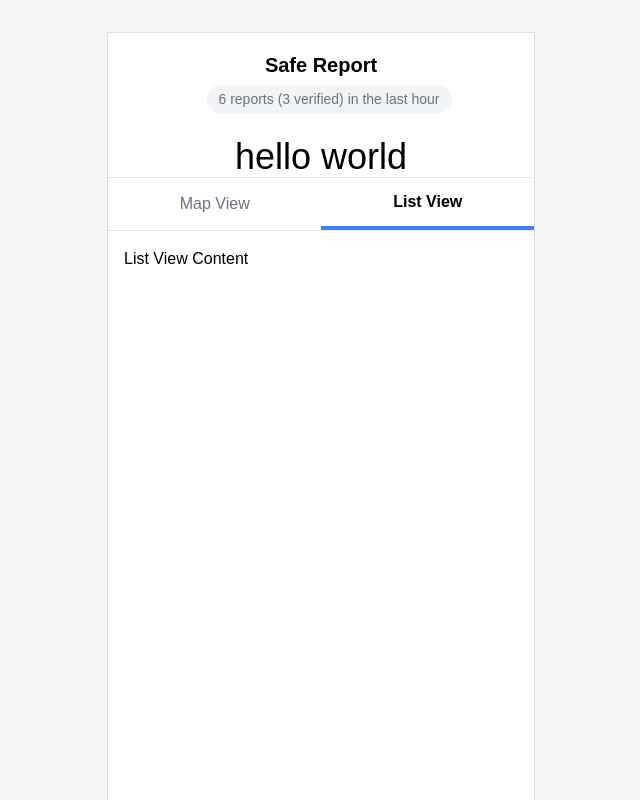
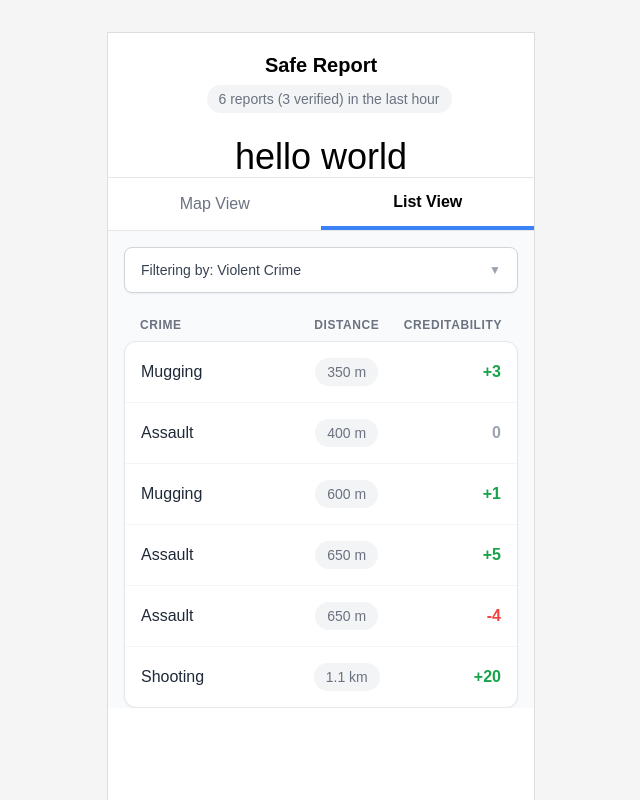
Before and after one commit to HussainM3/crime-reporting-app, a React (Vite) app: page / in a window 1280 px wide. Both pictures are taken after a click on the button "List View". Shown: the top 800 px of the page, without its empty margins (319-959 px from the left). Built offline with nearby package versions, Linux system fonts and the light colour scheme.

Commit message:
added the list view screen

```diff
--- a/src/components/ListView.jsx
+++ b/src/components/ListView.jsx
@@ -1,9 +1,68 @@
+import React from "react";
+
 const ListView = () => {
+  const reports = [
+    { type: "Mugging", distance: "350 m", score: 3 },
+    { type: "Assault", distance: "400 m", score: 0 },
+    { type: "Mugging", distance: "600 m", score: 1 },
+    { type: "Assault", distance: "650 m", score: 5 },
+    { type: "Assault", distance: "650 m", score: -4 },
+    { type: "Shooting", distance: "1.1 km", score: 20 },
+  ];
+
   return (
-    <div>
-      <div className="p-4">List View Content</div>
+    <div className="flex flex-col px-4 h-full bg-gray-50">
+      <div className="mt-4 mb-6">
+        <FilterBox label="Filtering by: Violent Crime" />
+      </div>
+
+      <div className="grid grid-cols-[1.5fr_1fr_1fr] px-4 mb-2 text-xs font-semibold text-gray-500 uppercase tracking-wider">
+        <div className="text-left self-end">Crime</div>
+        <div className="text-center self-end">Distance</div>
+        <div className="text-right self-end">Creditability</div>
+      </div>
+
+      <div className="bg-white rounded-xl shadow-sm border border-gray-200 overflow-hidden">
+        {reports.map((report, index) => (
+          <div
+            key={index}
+            className={`grid grid-cols-[1.5fr_1fr_1fr] px-4 py-4 items-center transition-colors hover:bg-gray-50 ${
+              index !== reports.length - 1 ? "border-b border-gray-100" : ""
+            }`}
+          >
+            <div className="text-left font-medium text-gray-800">
+              {report.type}
+            </div>
+
+            <div className="text-center text-sm text-gray-500 font-medium bg-gray-100 py-1 rounded-full mx-auto w-fit px-3">
+              {report.distance}
+            </div>
+
+            <div
+              className={`text-right font-bold ${getScoreColor(report.score)}`}
+            >
+              {report.score > 0 ? `+${report.score}` : report.score}
+            </div>
+          </div>
+        ))}
+      </div>
     </div>
   );
 };
 
+function getScoreColor(score) {
+  if (score > 0) return "text-green-600";
+  if (score < 0) return "text-red-500";
+  return "text-gray-400";
+}
+
+function FilterBox({ label }) {
+  return (
+    <div className="bg-white border border-gray-300 px-4 py-3 rounded-lg flex justify-between items-center text-sm font-medium text-gray-700 shadow-sm">
+      {label}
+      <span className="text-gray-400 text-xs">▼</span>
+    </div>
+  );
+}
+
 export default ListView;
```
